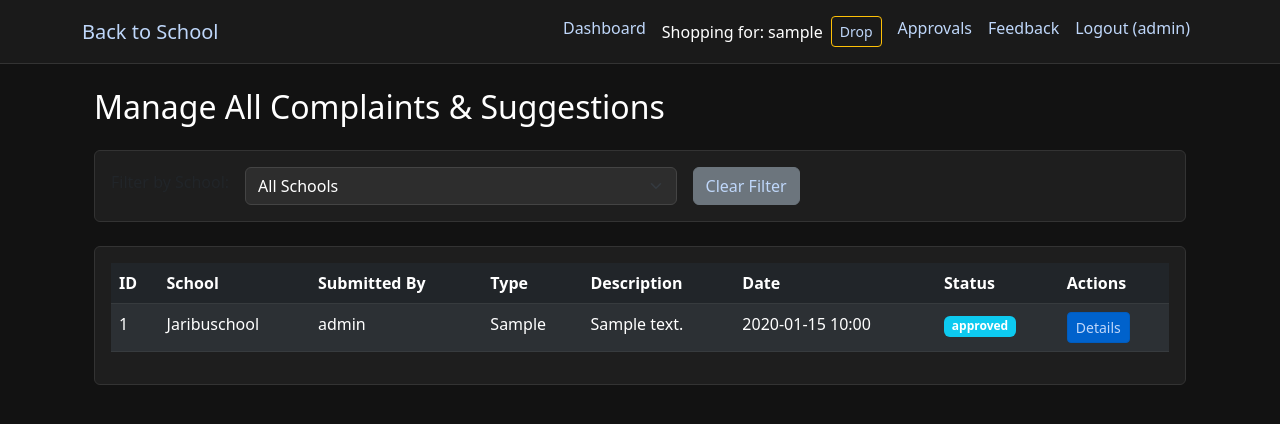
After one commit to Kemuntofaith/Senior-Project, a Flask app: page /admin/complaints in a window 1280 px wide. The commit adds this page. Shown: the top 424 px of the page. Run offline with Flask 3, Linux system fonts and the light colour scheme; the visitor is signed in with stand-in values (Sample User, id 1); data comes from the database, SQL or seed files in the repository; both versions use the stored data as it was after the commit; tables that the repository leaves empty hold one stand-in row (values such as "Sample post").

Commit message:
corrections and additions

```diff
--- a/app.py
+++ b/app.py
@@ -1,4 +1,4 @@
-from flask import Flask, render_template, request, redirect, url_for, session, flash, jsonify
+from flask import g, Flask, render_template, request, redirect, url_for, session, flash, jsonify
 from flask_login import current_user
 from flask_sqlalchemy import SQLAlchemy
 from sqlalchemy import event, Engine
@@ -207,6 +207,18 @@ class Product(db.Model):
                                         .first()
         return comparison.price if comparison else self.price
 
+class Complaint(db.Model):
+    id = db.Column(db.Integer, primary_key=True)
+    school_id = db.Column(db.Integer, db.ForeignKey('school.id'), nullable=False)
+    student_id = db.Column(db.Integer, db.ForeignKey('user.id'), nullable=False)
+    complaint_type = db.Column(db.String(50)) # e.g., 'Complaint', 'Suggestion'
+    description = db.Column(db.Text, nullable=False)
+    status = db.Column(db.String(50), default='New') # Statuses: New, In Progress, Resolved, Rejected
+    created_at = db.Column(db.DateTime, default=datetime.utcnow)
+
+    school = db.relationship('School')
+    student = db.relationship('User')
+
 class Cart(db.Model):
     id = db.Column(db.Integer, primary_key=True)
     user_id = db.Column(db.Integer, db.ForeignKey('user.id'), nullable=False)
@@ -399,23 +411,49 @@ def role_required(roles):
         return decorated_function
     return decorator
 
+@app.before_request
+def load_logged_in_user():
+    """If a user ID is in the session, load the user object from
+    the database and store it in `g.user` for the request."""
+    user_id = session.get('user_id')
+    if user_id is None:
+        g.user = None
+    else:
+        g.user = db.session.get(User, user_id)
+
 @app.context_processor
-def inject_current_user():
-    if 'user_id' in session:
-        # user = User.query.get(session['user_id'])
-        user = db.session.get(User, session['user_id'])
-        return {'current_user': user}
-    return {'current_user': None}
-
+def inject_user():
+    """Injects the user object into all templates."""
+    return dict(current_user=g.user)
+# @app.context_processor
+# def inject_current_user():
+#     if 'user_id' in session:
+#         # user = User.query.get(session['user_id'])
+#         user = db.session.get(User, session['user_id'])
+#         return {'current_user': user}
+#     return {'current_usewsxr': None}
+
+# @app.context_processor
+# def inject_cart_item_count():
+#     if 'user_id' in session and session['role'] in ['parent', 'student']:
+#         user = db.session.get(User, session['user_id'])
+#         # CORRECTED LINE: Use list index [0] to get the first cart.
+#         cart = user.carts[0] if user and user.carts else None
+#         if cart and cart.items:
+#             return {'cart_item_count': len(cart.items)}
+#     return {'cart_item_count': 0}
 @app.context_processor
 def inject_cart_item_count():
-    if 'user_id' in session and session['role'] in ['parent', 'student']:
-        user = db.session.get(User, session['user_id'])
-        # CORRECTED LINE: Use list index [0] to get the first cart.
-        cart = user.carts[0] if user.carts else None
-        if cart and cart.items:
-            return {'cart_item_count': len(cart.items)}
-    return {'cart_item_count': 0}
+    """Makes the total number of items in the cart available to all templates."""
+    if 'user_id' not in session or session.get('role') not in ['parent', 'student']:
+        return {'cart_item_count': 0}
+
+    cart = Cart.query.filter_by(user_id=session['user_id']).first()
+    if not cart:
+        return {'cart_item_count': 0}
+
+    count = db.session.query(db.func.sum(CartItem.quantity)).filter_by(cart_id=cart.id).scalar() or 0
+    return {'cart_item_count': count}
 
 @app.template_filter('datetime')
 def format_datetime(value, format='medium'):
@@ -601,6 +639,13 @@ def approve_retailer(retailer_id):
     flash('Retailer approved for your school', 'success')
     return redirect(url_for('approve_retailers'))
 
+@app.route('/school/complaints')
+@login_required
+@role_required(['school_admin'])
+def school_complaints():
+    complaints = Complaint.query.filter_by(school_id=g.user.school_id).order_by(Complaint.created_at.desc()).all()
+    return render_template('school_admin/complaints.html', complaints=complaints)
+
 @app.route('/admin/user/<int:user_id>/reset-password', methods=['POST'])
 @role_required(['app_admin'])
 def admin_reset_password(user_id):
@@ -647,6 +692,88 @@ def delete_category(cat_id):
         flash('Category deleted.', 'success')
     return redirect(url_for('manage_categories'))
 
+@app.route('/admin/complaints')
+@login_required
+@role_required(['app_admin'])
+def admin_complaints():
+    school_filter_id = request.args.get('school_id', type=int)
+    query = Complaint.query
+
+    if school_filter_id:
+        query = query.filter_by(school_id=school_filter_id)
+
+    complaints = query.order_by(Complaint.created_at.desc()).all()
+    schools = School.query.order_by(School.name).all()
+    return render_template('admin/complaints.html', complaints=complaints, schools=schools, selected_school=school_filter_id)
+
+@app.route('/complaints/new', methods=['GET', 'POST'])
+def new_complaint():
+    if request.method == 'POST':
+        school_id = request.form.get('school_id')
+        student_id = request.form.get('student_id')
+        complaint_type = request.form.get('complaint_type')
+        description = request.form.get('description')
+
+        if not all([school_id, student_id, complaint_type, description]):
+            flash('All fields are required.', 'danger')
+            return redirect(url_for('new_complaint'))
+
+        complaint = Complaint(
+            school_id=school_id,
+            student_id=student_id,
+            complaint_type=complaint_type,
+            description=description
+        )
+        db.session.add(complaint)
+        db.session.commit()
+
+        # Notify Admins
+        app_admins = User.query.filter_by(role='app_admin').all()
+        school_admin = User.query.filter_by(role='school_admin', school_id=school_id).first()
+
+        # notification_message = f"New {complaint_type} from school ID {school_id}."
+        # if school_admin:
+        #     school_admin.add_notification('New Complaint/Suggestion', notification_message, 'complaint', complaint.id)
+        # for admin in app_admins:
+        #     admin.add_notification('New Complaint/Suggestion', notification_message, 'complaint', complaint.id)
+
+        flash('Thank you! Your feedback has been submitted.', 'success')
+        return redirect(url_for('home'))
+
+    schools = School.query.filter_by(is_approved=True).order_by(School.name).all()
+    return render_template('complaint_form.html', schools=schools)
+
+@app.route('/complaint/<int:complaint_id>/manage', methods=['GET', 'POST'])
+@login_required
+@role_required(['app_admin', 'school_admin'])
+def complaint_detail(complaint_id):
+    complaint = Complaint.query.get_or_404(complaint_id)
+
+    # Security Check: A school admin can only view complaints for their own school.
+    if g.user.role == 'school_admin' and complaint.school_id != g.user.school_id:
+        flash("You do not have permission to view this complaint.", "danger")
+        return redirect(url_for('school_complaints'))
+
+    if request.method == 'POST':
+        # Handle Status Update
+        if 'update_status' in request.form:
+            new_status = request.form.get('status')
+            if new_status:
+                complaint.status = new_status
+                db.session.commit()
+                flash(f'Complaint #{complaint.id} status updated to "{new_status}".', 'success')
+
+        # Handle Deletion (Only for App Admins)
+        if 'delete_complaint' in request.form and g.user.role == 'app_admin':
+            db.session.delete(complaint)
+            db.session.commit()
+            flash(f'Complaint #{complaint.id} has been deleted.', 'success')
+            return redirect(url_for('admin_complaints'))
+
+        return redirect(url_for('complaint_detail', complaint_id=complaint.id))
+
+    return render_template('admin/complaint_detail.html', complaint=complaint)
+
 # ====================== PARENT STUDENT MANAGEMENT ======================
 @app.route('/parent/manage-students')
 @role_required(['parent'])
@@ -805,13 +932,12 @@ def admin_reports():
     active_orders = Order.query.filter(Order.status.in_(['paid', 'shipped'])).count()
     recent_donations = Donation.query.order_by(Donation.created_at.desc()).limit(5).all()
     # FIX THE COUNTER HERE
-    approved_retailers_count = Retailer.query.filter_by(is_approved_by_admin=True).count()
-
+    approved_retailers = Retailer.query.filter_by(is_approved_by_admin=True).count()
     return render_template('admin/reports.html',
                          schools=schools,
                          active_orders=active_orders,
                          recent_donations=recent_donations,
-                         approved_retailers_count=approved_retailers_count) # Pass the correct variable
+                         retailers=approved_retailers) # Pass the correct variable
 
 @app.route('/admin/user/<int:user_id>/set-status/<status>')
 @role_required(['app_admin'])
@@ -972,6 +1098,28 @@ def upload_students_csv():
         flash(f'An error occurred during CSV processing: {e}', 'danger')
 
     return redirect(url_for('manage_students'))
+
+@app.route('/api/search-students')
+def api_search_students():
+    """API endpoint to search for students within a specific school."""
+    school_id = request.args.get('school_id', type=int)
+    query = request.args.get('query', '')
+
+    # Return empty list if the required parameters are missing
+    if not school_id or not query:
+        return jsonify({'students': []})
+
+    # Search for students whose username contains the query string (case-insensitive)
+    # Limit the results to a reasonable number, like 10.
+    students = User.query.filter(
+        User.school_id == school_id,
+        User.role.in_(['student', 'parent']),  # Ensure we only get students/parents
+        User.username.ilike(f'%{query}%')
+    ).limit(10).all()
+
+    # Format the results into a clean JSON list
+    student_list = [{'id': student.id, 'username': student.username} for student in students]
+    return jsonify({'students': student_list})
 
 @app.route('/school/order/<int:order_id>/confirm', methods=['GET', 'POST'])
 @login_required
@@ -1656,7 +1804,7 @@ def api_add_to_cart():
         if not cart:
             cart = Cart(user_id=user.id)
             db.session.add(cart)
-
+            db.session.flush()
         cart_item = CartItem.query.filter_by(cart_id=cart.id, product_id=product.id).first()
         if cart_item:
             cart_item.quantity += quantity
@@ -1667,12 +1815,13 @@ def api_add_to_cart():
         db.session.commit()
 
         # Calculate total number of unique items in cart
-        cart_item_count = len(cart.items)
+        total_items = db.session.query(db.func.sum(CartItem.quantity)).filter_by(cart_id=cart.id).scalar() or 0
 
         return jsonify({
             'success': True,
-            'message': f'Added {quantity} x {product.name} to cart.',
-            'cartItemCount': cart_item_count
+            'message': f"Added {product.name} to cart.",
+            # Use a clear key and the new total_items variable
+            'total_items': total_items
         })
 
     except Exception as e:
--- /dev/null
+++ b/templates/admin/complaints.html
@@ -0,0 +1,75 @@
+{% extends "base.html" %}
+
+{% block content %}
+<div class="container">
+    <h2 class="mb-4">Manage All Complaints & Suggestions</h2>
+
+    <!-- Filter Form -->
+    <div class="card mb-4">
+        <div class="card-body">
+            <form method="GET" class="row g-3 align-items-center">
+                <div class="col-auto">
+                    <label for="school_id" class="form-label">Filter by School:</label>
+                </div>
+                <div class="col-md-5">
+                    <select name="school_id" id="school_id" class="form-select" onchange="this.form.submit()">
+                        <option value="">All Schools</option>
+                        {% for school in schools %}
+                            <option value="{{ school.id }}" {% if school.id == selected_school %}selected{% endif %}>
+                                {{ school.name }}
+                            </option>
+                        {% endfor %}
+                    </select>
+                </div>
+                <div class="col-auto">
+                    <a href="{{ url_for('admin_complaints') }}" class="btn btn-secondary">Clear Filter</a>
+                </div>
+            </form>
+        </div>
+    </div>
+
+    <!-- Complaints Table -->
+    <div class="card">
+        <div class="card-body">
+            {% if complaints %}
+            <div class="table-responsive">
+                <table class="table table-dark table-striped">
+                    <thead>
+                        <tr>
+                            <th>ID</th>
+                            <th>School</th>
+                            <th>Submitted By</th>
+                            <th>Type</th>
+                            <th>Description</th>
+                            <th>Date</th>
+                            <th>Status</th>
+                            <th>Actions</th>
+                        </tr>
+                    </thead>
+                    <tbody>
+                        {% for complaint in complaints %}
+                        <tr>
+                            <td>{{ complaint.id }}</td>
+                            <td>{{ complaint.school.name }}</td>
+                            <td>{{ complaint.student.username }}</td>
+                            <td>{{ complaint.complaint_type }}</td>
+                            <td>{{ complaint.description|truncate(60) }}</td>
+                            <td>{{ complaint.created_at|datetime }}</td>
+                            <td><span class="badge bg-info">{{ complaint.status }}</span></td>
+                            <td>
+                                <a href="{{ url_for('complaint_detail', complaint_id=complaint.id) }}" class="btn btn-sm btn-primary">Details</a>
+                            </td>
+                        </tr>
+                        {% endfor %}
+                    </tbody>
+                </table>
+            </div>
+            {% else %}
+            <div class="alert alert-info">
+                No complaints found for the selected filter.
+            </div>
+            {% endif %}
+        </div>
+    </div>
+</div>
+{% endblock %}
--- a/templates/admin/reports.html
+++ b/templates/admin/reports.html
@@ -25,7 +25,7 @@
             <div class="card text-white bg-info">
                 <div class="card-body text-center">
                     <h5 class="card-title">Approved Retailers</h5>
-                    <p class="card-text display-4">{{ retailers|length }}</p>
+                    <p class="card-text display-4">{{ retailers }}</p>
                 </div>
             </div>
         </div>
--- a/templates/base.html
+++ b/templates/base.html
@@ -97,7 +97,6 @@
         </button>
         <div class="collapse navbar-collapse" id="navbarNav">
 
-            {# --- START OF FIX --- #}
             {# The class is "navbar-nav", not "na   vbar-nav" #}
             <ul class="navbar-nav ms-auto">
                 {% if 'user_id' in session %}
@@ -128,18 +127,32 @@
 
                     {# Other role-specific links #}
                     {% if session['role'] == 'school_admin' %}
-                        <li class="nav-item">
-                            <a class="nav-link" href="{{ url_for('manage_requirements') }}">Requirements</a>
+                    <li class="nav-item dropdown">
+                            <a class="nav-link dropdown-toggle" href="#" id="schoolAdminDropdown" role="button" data-bs-toggle="dropdown">
+                                School Menu
+                            </a>
+                            <ul class="dropdown-menu dropdown-menu-dark">
+                                <li><a class="dropdown-item" href="{{ url_for('manage_requirements') }}">Manage Requirements</a></li>
+                                <li><a class="dropdown-item" href="{{ url_for('approve_retailers') }}">Approve Retailers</a></li>
+                                {# ADD THIS LINE #}
+                                <li><a class="dropdown-item" href="{{ url_for('school_complaints') }}">View Complaints</a></li>
+                            </ul>
                         </li>
                     {% endif %}
                     {% if session['role'] == 'app_admin' %}
                         <li class="nav-item">
                             <a class="nav-link" href="{{ url_for('approvals') }}">Approvals</a>
                         </li>
+                        <li class="nav-item"><a class="nav-link" href="{{ url_for('admin_complaints') }}">Feedback</a></li>
                     {% endif %}
 
                     <li class="nav-item">
+                        {# Check if current_user exists to be safe #}
+                        {% if current_user %}
+                        <a class="nav-link" href="{{ url_for('logout') }}">Logout ({{ current_user.username }})</a>
+                        {% else %}
                         <a class="nav-link" href="{{ url_for('logout') }}">Logout</a>
+                        {% endif %}
                     </li>
 
                 {% else %} {# User is not logged in #}
@@ -148,6 +161,15 @@
                     </li>
                     <li class="nav-item">
                         <a class="nav-link" href="{{ url_for('register') }}">Register</a>
+                    </li>
+                    <li class="nav-item">
+                        <a class="nav-link" href="{{ url_for('login') }}">Login</a>
+                    </li>
+                    <li class="nav-item">
+                        <a class="nav-link" href="{{ url_for('register') }}">Register</a>
+                    </li>
+                    <li class="nav-item">
+                        <a class="nav-link" href="{{ url_for('new_complaint') }}">Submit Feedback</a>
                     </li>
                 {% endif %}
             </ul>
--- a/templates/shop/index.html
+++ b/templates/shop/index.html
@@ -46,7 +46,7 @@
                 <h5 class="card-title">{{ product.name }}</h5>
                 <p class="card-text">Kes{{ "%.2f"|format(product.price) }}</p>
 
-                <form method="POST" action="{{ url_for('cart') }}">
+                <form method="POST" class="add-to-cart-form">
                     <input type="hidden" name="product_id" value="{{ product.id }}">
                     <button type="submit" class="btn btn-primary" {% if not product.is_allowed %} disabled {% endif %}>
                         Add to Cart
@@ -95,7 +95,7 @@ document.addEventListener('DOMContentLoaded', function() {
             event.preventDefault(); // Stop page reload
 
             const productId = form.querySelector('input[name=product_id]').value;
-            const quantity = form.querySelector('input[name=quantity]').value;
+            const quantity = 1;
 
             fetch("{{ url_for('api_add_to_cart') }}", {
                 method: 'POST',
@@ -108,7 +108,7 @@ document.addEventListener('DOMContentLoaded', function() {
                 if (data.success) {
                     const cartBadge = document.getElementById('cart-item-count-badge');
                     if (cartBadge) {
-                        cartBadge.textContent = data.cartItemCount;
+                        cartBadge.textContent = data.total_items;
                         cartBadge.style.display = 'inline-block';
                     }
                 }
```
Also changed, not shown: templates/admin/complaint_detail.html (added, +62 -0 lines), templates/complaint_form.html (added, +105 -0 lines), templates/school_admin/complaints.html (added, +48 -0 lines), instance/back2school.sqlite, templates/parent/manage_students.html (renamed from templates/parents/manage_students.html), 1 other file.
